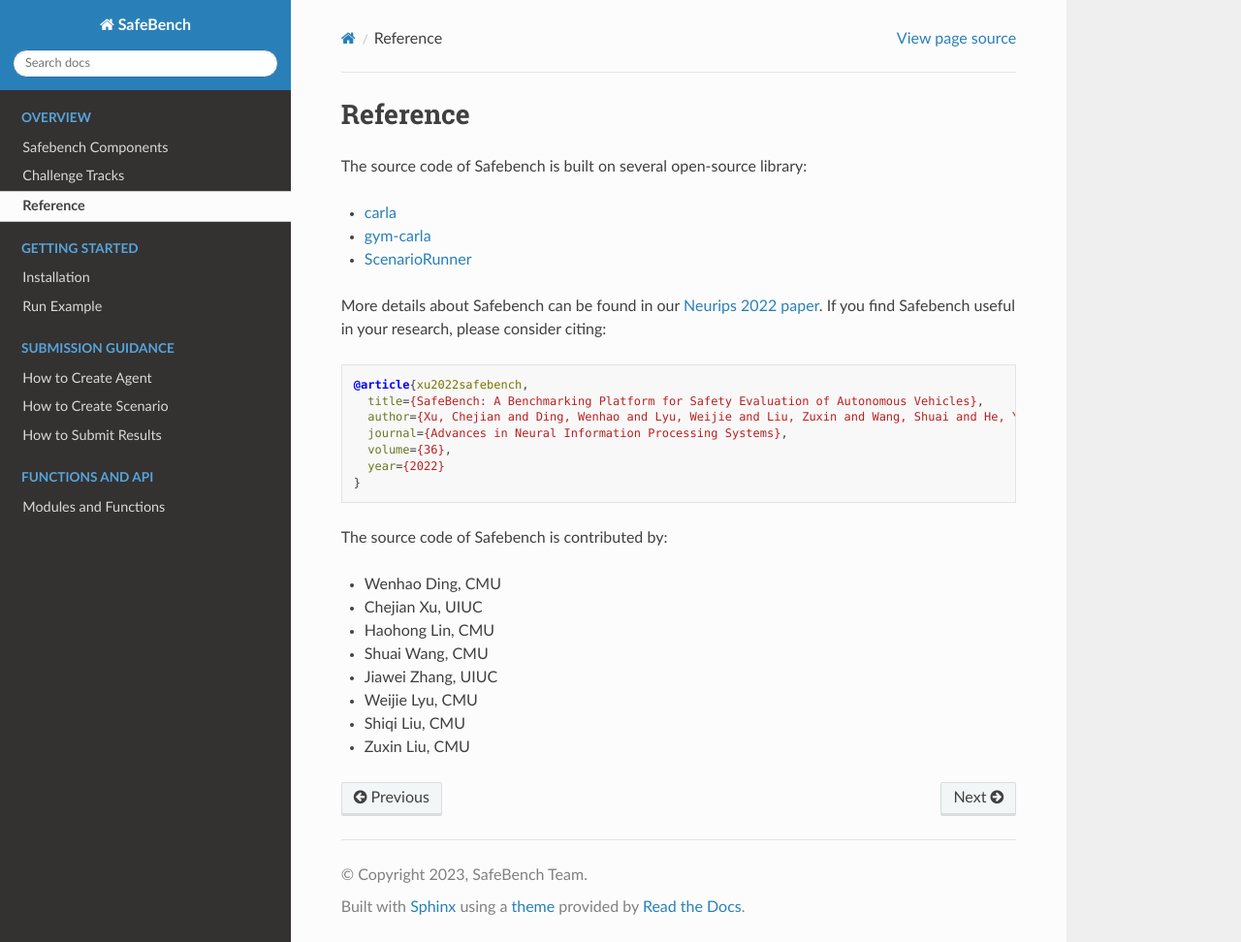
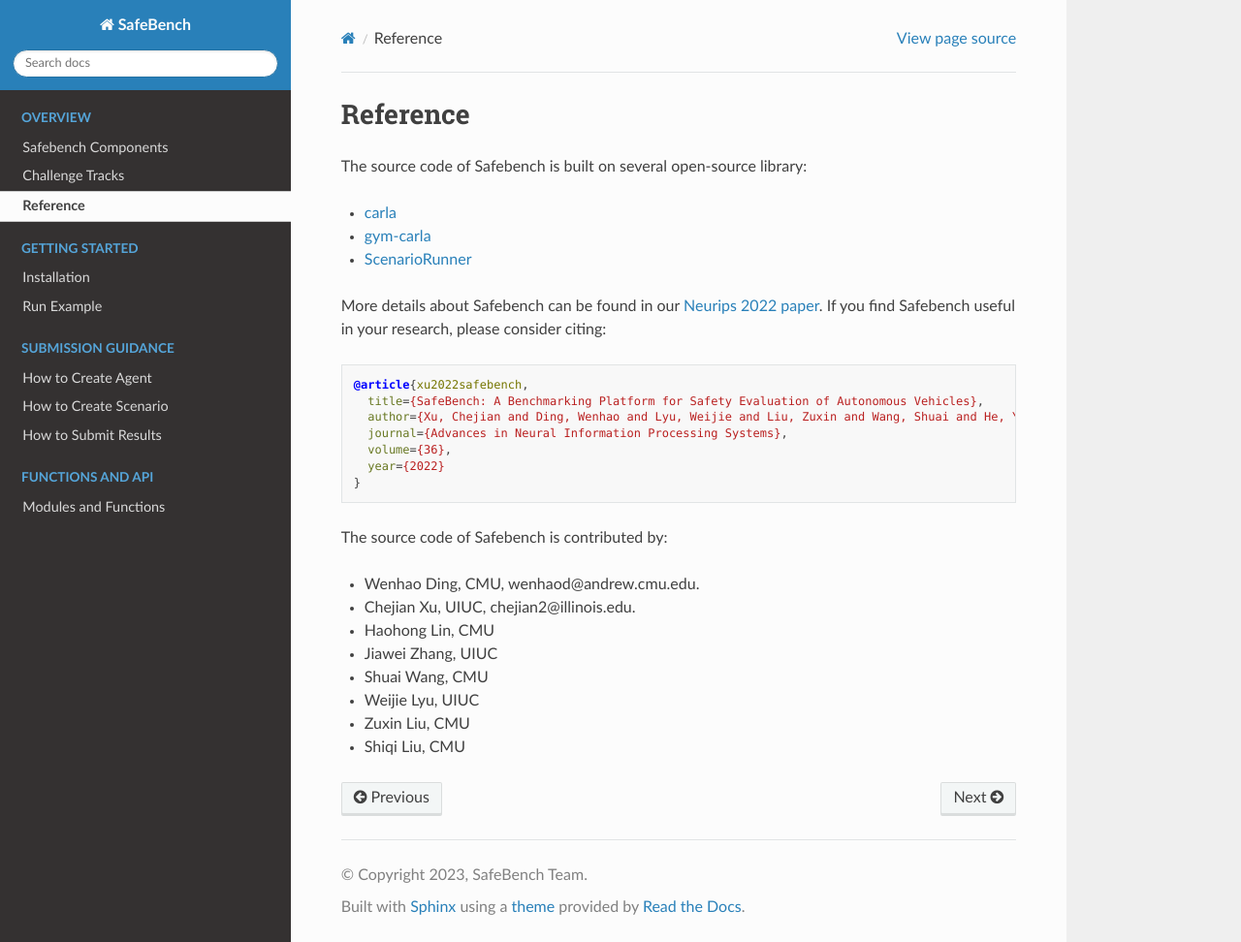
Before and after one commit to trust-ai/SafeBench, a Sphinx documentation site: the page built from docs/source/reference.md, in a window 1280 px wide and 972 px high. Shown: the whole window at 97% size. Built offline with Sphinx 7.4.7 and the Read the Docs theme 2.0.0, drawn with Linux system fonts in a browser that asks for light colours.

Commit message:
Update reference.md

````diff
--- a/docs/source/reference.md
+++ b/docs/source/reference.md
@@ -24,11 +24,11 @@
 ```
 
 The source code of Safebench is contributed by:
-- Wenhao Ding, CMU
-- Chejian Xu, UIUC
+- Wenhao Ding, CMU, wenhaod@andrew.cmu.edu.
+- Chejian Xu, UIUC, chejian2@illinois.edu.
 - Haohong Lin, CMU
+- Jiawei Zhang, UIUC
 - Shuai Wang, CMU
-- Jiawei Zhang, UIUC
-- Weijie Lyu, CMU
+- Weijie Lyu, UIUC
+- Zuxin Liu, CMU
 - Shiqi Liu, CMU
-- Zuxin Liu, CMU
````
Also changed, not shown: other parts of docs/source/reference.md (+1 -1 lines).
